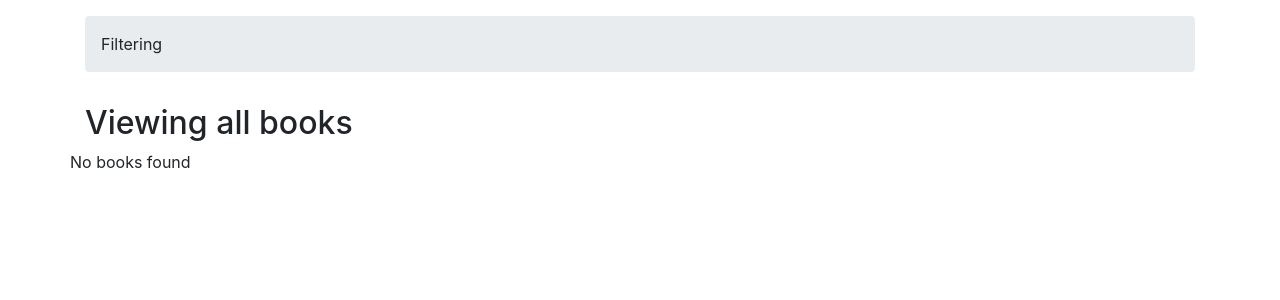
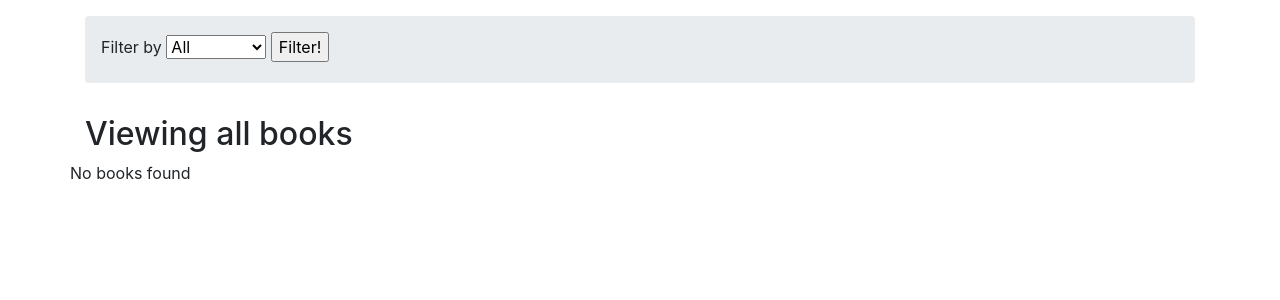
Before and after one commit to Hussa15033/VDLib, a Django app: page /library/ in a window 1280 px wide. Shown: the part 72-372 px from the top of the page. Run offline with Django 4.2, Linux system fonts and the light colour scheme; data that the repository does not hold is empty.

Commit message:
Add filter to library

```diff
--- a/simplelib/templates/library.html
+++ b/simplelib/templates/library.html
@@ -2,7 +2,15 @@
 {% block body_content %}
     <div class="container mt-3">
         <div class="jumbotron mt-2 p-3 rounded">
-            Filtering
+            <form method="GET">
+                <label>Filter by</label>
+                <select name="filter">
+                    {% for filter_value, filter in filters.items %}
+                        <option value="{{ filter_value }}">{{ filter }}</option>
+                    {% endfor %}
+                </select>
+                <input type="submit" value="Filter!" />
+            </form>
         </div>
         <h2>Viewing all books</h2>
 
--- a/simplelib/views.py
+++ b/simplelib/views.py
@@ -1,9 +1,12 @@
+from datetime import date
+
 from django.core.exceptions import ObjectDoesNotExist
 from django.http import Http404
 from django.shortcuts import render, redirect
 from .forms import RegisterForm, LoginForm, LoanForm
 from django.contrib.auth import login, authenticate, logout
 from django.contrib.auth.views import LoginView, LogoutView
+from django.utils.timezone import make_aware
 
 from .models import Book, Loan
 
@@ -29,7 +32,6 @@ def register(request):
 		form = RegisterForm()
 		return render(request, 'register.html', {'form': form})
 	elif request.method == 'POST':
-		print("WORKING")
 		form = RegisterForm(request.POST)
 		# print(form.errors)
 		if form.is_valid():
@@ -43,7 +45,25 @@ def register(request):
 
 
 def library(request):
-	return render(request, 'library.html', {'books': Book.objects.all()})
+	filters = {
+		'': 'All',
+		'available': 'Available',
+		'onloan': 'On loan',
+		'duetoday': 'Due today'
+	}
+
+	showing_books = Book.objects.all()
+	if request.method == 'GET':
+		filter = request.GET.get('filter')
+		if filter is not None:
+			if filter == 'available':
+				showing_books = Book.objects.filter(loan__isnull=True)
+			elif filter == 'onloan':
+				showing_books = Book.objects.filter(loan__isnull=False)
+			elif filter == 'duetoday':
+				showing_books = Book.objects.filter(loan__due_date__exact=date.today())
+
+	return render(request, 'library.html', {'books': showing_books, 'filters': filters})
 
 def book_view(request, book_id):
 	try:
```
